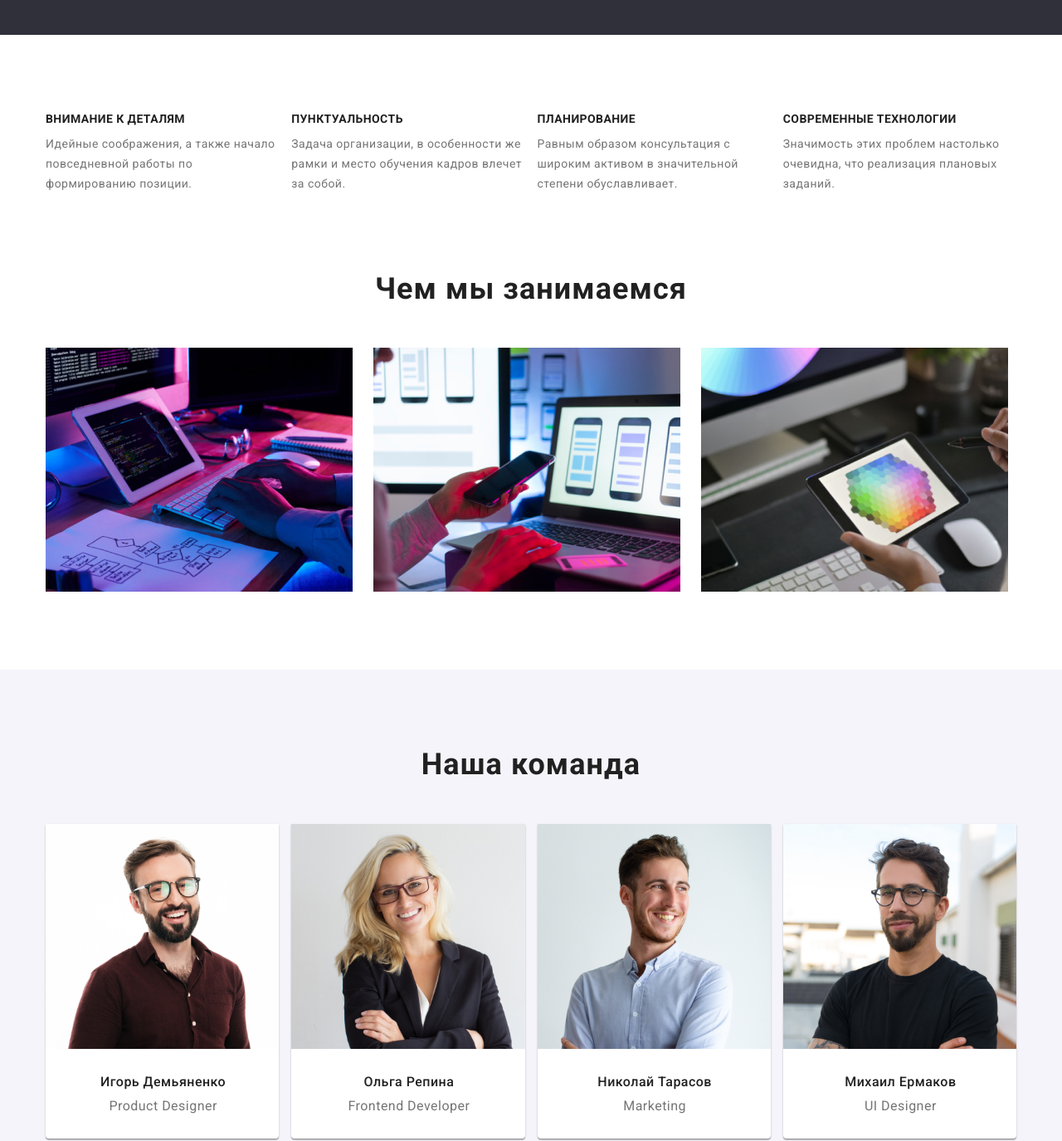
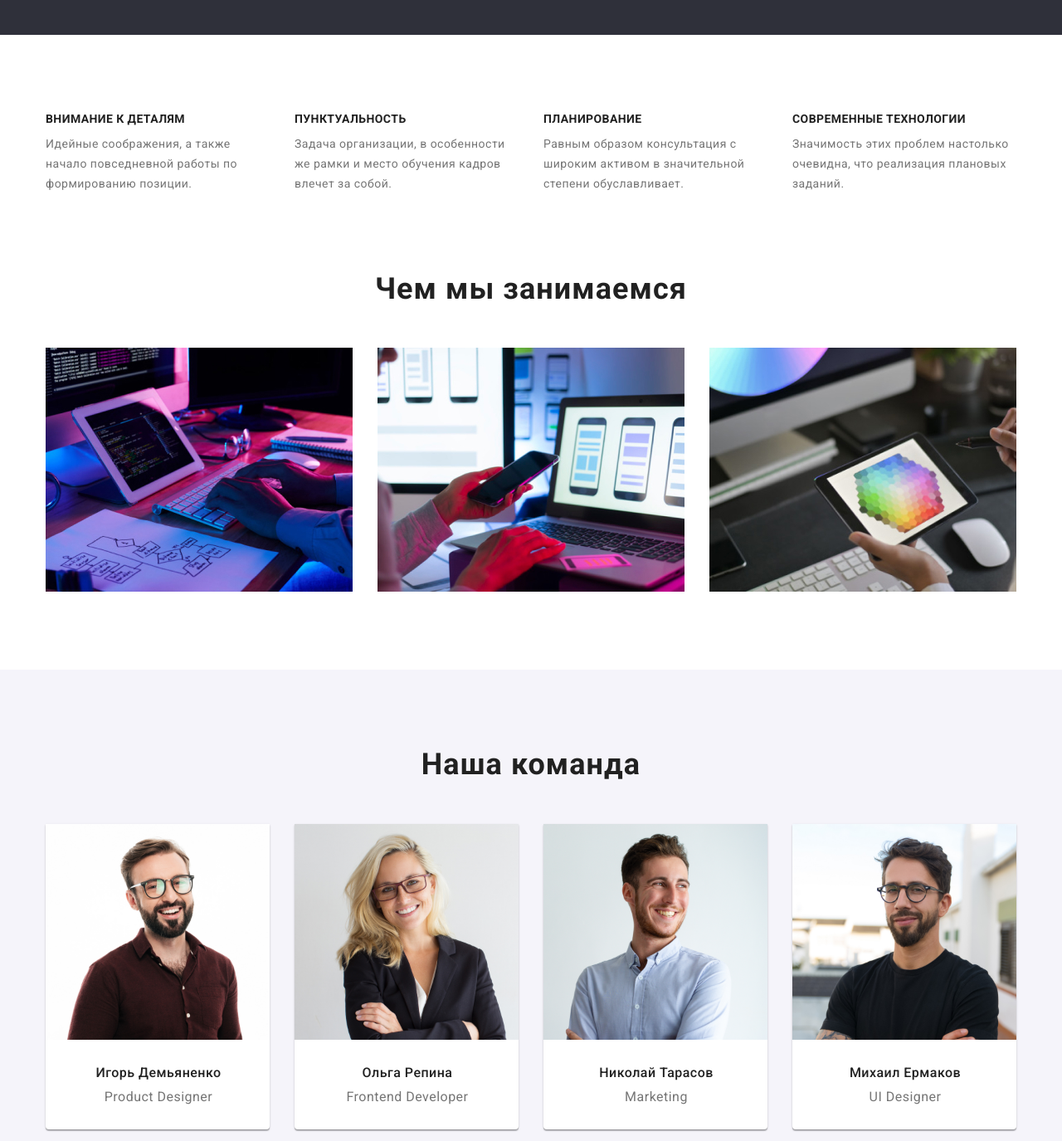
Before and after one commit to AlexGvozdik/goit-markup-hw-03, a plain HTML site: page index.html in a window 1280 px wide. Shown: the part 640-2015 px from the top of the page at 83% size. Drawn offline with nearby package versions, Linux system fonts and the light colour scheme.

Commit message:
фиксит

```diff
--- a/css/style.css
+++ b/css/style.css
@@ -220,15 +220,13 @@ address {
 .features-list {
   display: flex;
   flex-wrap: wrap;
-  margin-left: -15px;
-  margin-top: -15px;
+  margin: -15px;
 }
 
 .features-item {
-  flex-basis: calc(100% / 4 - 15px);
+  flex-basis: calc(100% / 4 - 30px);
 
-  margin-left: 15px;
-  margin-top: 15px;
+  margin: 15px;
 }
 
 .features-item-title {
@@ -262,14 +260,12 @@ address {
 .duties-list {
   display: flex;
   flex-wrap: wrap;
-  margin-left: -15px;
-  margin-top: -15px;
+  margin: -15px;
 }
 
 .duties-item {
-  flex-basis: calc(100% / 3 - 15px);
-  margin-left: 15px;
-  margin-top: 15px;
+  flex-basis: calc(100% / 3 - 30px);
+  margin: 15px;
 }
 
 /* ==================== END DUTIES ===================== */
@@ -292,8 +288,7 @@ address {
 .staff-list {
   display: flex;
   flex-wrap: wrap;
-  margin-left: -15px;
-  margin-top: -15px;
+  margin: -15px;
 }
 
 .staff-info-title {
@@ -320,9 +315,8 @@ address {
 }
 
 .staff-item-card {
-  flex-basis: calc(100% / 4 - 15px);
-  margin-left: 15px;
-  margin-top: 15px;
+  flex-basis: calc(100% / 4 - 30px);
+  margin: 15px;
 }
 
 .staff-info {
@@ -409,15 +403,12 @@ address {
 .port-list-card {
   display: flex;
   flex-wrap: wrap;
-
-  margin-left: -15px;
-  margin-top: -15px;
+  margin: -15px;
 }
 
 .port-item-card {
   flex-basis: calc(100% / 3 - 30px);
-  margin-left: 15px;
-  margin-top: 15px;
+  margin: 15px;
 
   background-color: var(--primary-background-color);
 }
```
